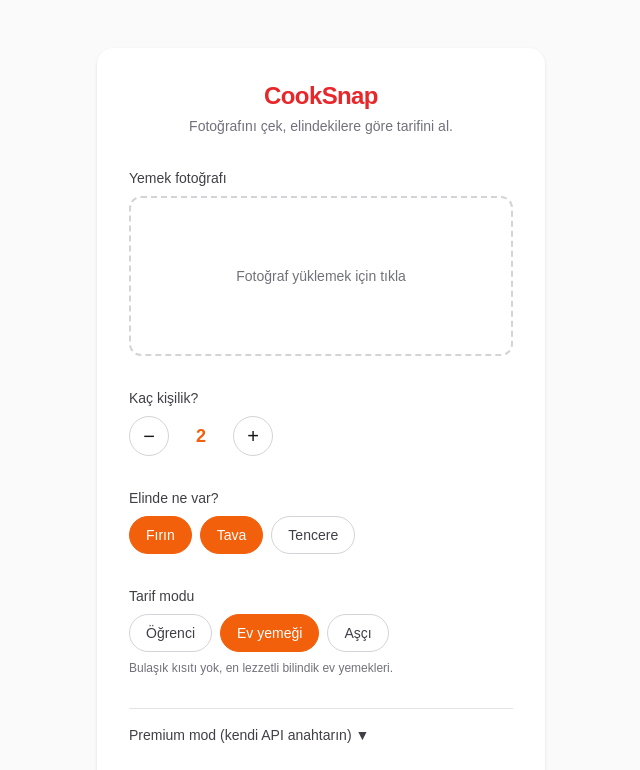
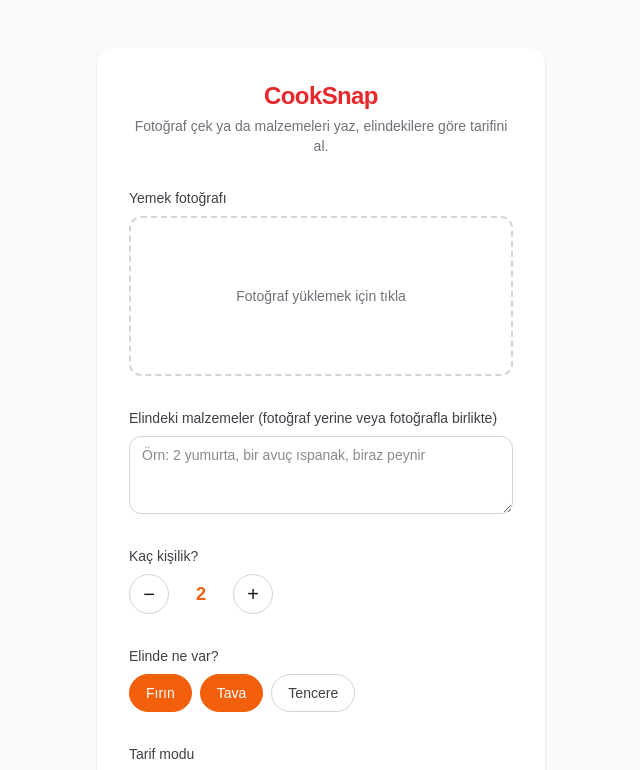
Before and after one commit to Kocayilmaz/cooksnap, a Next.js app: page / in a window 1280 px wide. Shown: the top 770 px of the page, without its empty margins (319-959 px from the left). Built offline with nearby package versions, Linux system fonts and the light colour scheme.

Commit message:
IngredientTextInput'u ana sayfaya bagla, buton foto veya metinle etkinlessin

```diff
--- a/app/page.tsx
+++ b/app/page.tsx
@@ -2,6 +2,7 @@
 
 import { useState } from "react";
 import PhotoUpload from "@/components/PhotoUpload";
+import IngredientTextInput from "@/components/IngredientTextInput";
 import PersonCountSelector from "@/components/PersonCountSelector";
 import EquipmentSelector from "@/components/EquipmentSelector";
 import RecipeModeSelector from "@/components/RecipeModeSelector";
@@ -14,6 +15,7 @@ type Status = "idle" | "loading" | "error" | "success";
 
 export default function Home() {
   const [photo, setPhoto] = useState<string | null>(null);
+  const [ingredientsText, setIngredientsText] = useState("");
   const [status, setStatus] = useState<Status>("idle");
   const [error, setError] = useState<string | null>(null);
   const [recipes, setRecipes] = useState<RecipeSuggestion[]>([]);
@@ -22,8 +24,10 @@ export default function Home() {
   const personCount = useAppSelector((state) => state.personCount.value);
   const recipeMode = useAppSelector((state) => state.recipeMode.value);
 
+  const hasIngredientsText = ingredientsText.trim().length > 0;
+
   async function handleSubmit() {
-    if (!photo) return;
+    if (!photo && !hasIngredientsText) return;
 
     const equipment = EQUIPMENT_KEYS.filter((key) => equipmentState[key]);
     if (equipment.length === 0) {
@@ -39,7 +43,13 @@ export default function Home() {
       const response = await fetch("/api/recipe", {
         method: "POST",
         headers: { "Content-Type": "application/json" },
-        body: JSON.stringify({ photoDataUrl: photo, personCount, equipment, mode: recipeMode }),
+        body: JSON.stringify({
+          photoDataUrl: photo ?? undefined,
+          ingredientsText: hasIngredientsText ? ingredientsText.trim() : undefined,
+          personCount,
+          equipment,
+          mode: recipeMode,
+        }),
       });
 
       const data = (await response.json()) as RecipeResponse | ApiErrorResponse;
@@ -64,11 +74,12 @@ export default function Home() {
             CookSnap
           </h1>
           <p className="text-sm text-zinc-500 dark:text-zinc-400">
-            Fotoğrafını çek, elindekilere göre tarifini al.
+            Fotoğraf çek ya da malzemeleri yaz, elindekilere göre tarifini al.
           </p>
         </div>
 
         <PhotoUpload onPhotoSelected={setPhoto} />
+        <IngredientTextInput value={ingredientsText} onChange={setIngredientsText} />
         <PersonCountSelector />
         <EquipmentSelector />
         <RecipeModeSelector />
@@ -77,7 +88,7 @@ export default function Home() {
         <button
           type="button"
           onClick={handleSubmit}
-          disabled={!photo || status === "loading"}
+          disabled={(!photo && !hasIngredientsText) || status === "loading"}
           className="w-full rounded-full bg-brand-orange px-5 py-3 text-sm font-semibold text-white transition-colors hover:bg-brand-orange-dark disabled:cursor-not-allowed disabled:bg-zinc-300 dark:disabled:bg-zinc-800 dark:disabled:text-zinc-500"
         >
           {status === "loading" ? "Tarif hazırlanıyor…" : "Tarifi getir"}
```
